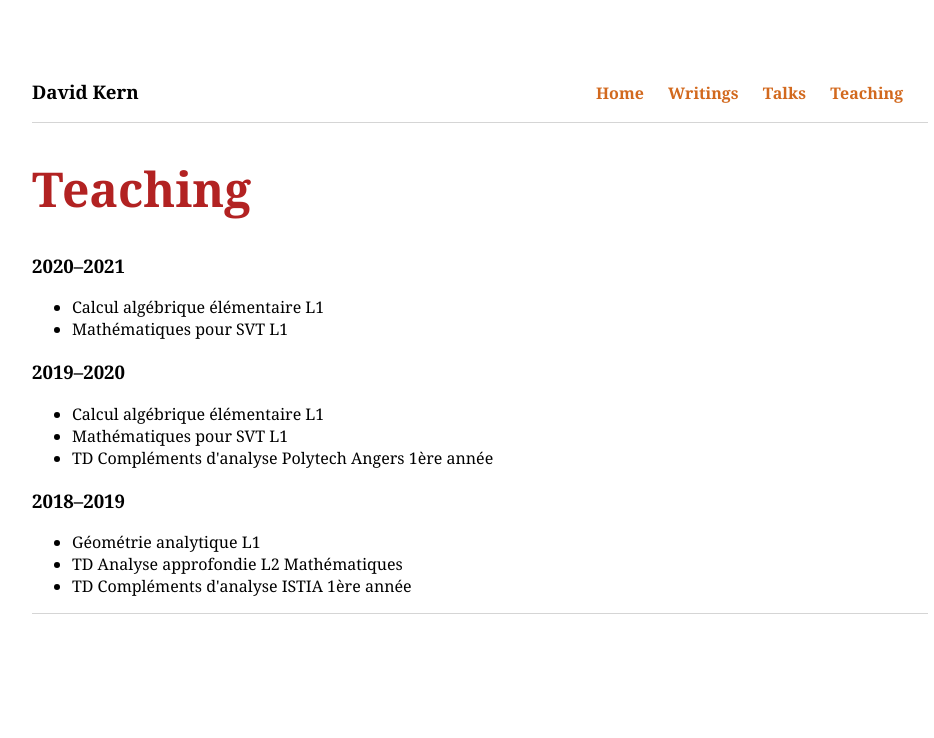
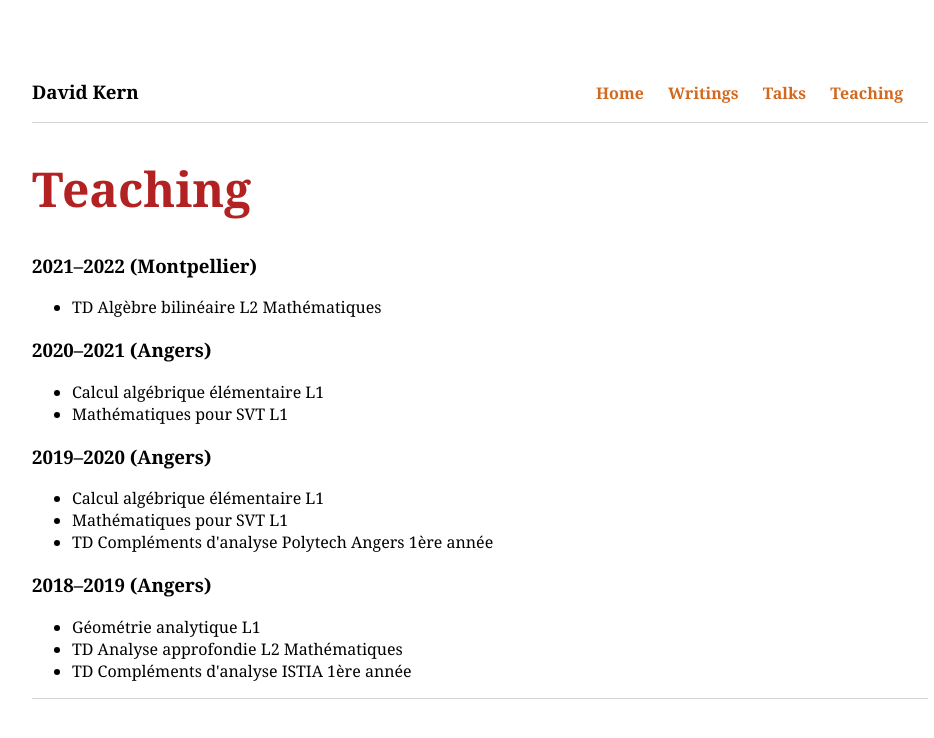
Before and after one commit to dskern/dskern.github.io, a Jekyll site: the page built from teaching.html, in a window 1280 px wide. Shown: the top 738 px of the page, without its empty margins (160-1094 px from the left). Built offline with Jekyll 4.4.1, drawn with Linux system fonts in a browser that asks for light colours.

Commit message:
Add algèbre bilin 2021

```diff
--- a/teaching.html
+++ b/teaching.html
@@ -3,14 +3,20 @@ layout: default
 title: Teaching
 ---
 
-<h3>2020&ndash;2021</h3>
+<h3>2021&ndash;2022 (Montpellier)</h3>
+
+<ul>
+  <li>TD Algèbre bilinéaire L2 Mathématiques</li>
+</ul>
+
+<h3>2020&ndash;2021 (Angers)</h3>
 
 <ul>
   <li>Calcul algébrique élémentaire L1</li>
   <li>Mathématiques pour SVT L1</li>
 </ul>
 
-<h3>2019&ndash;2020</h3>
+<h3>2019&ndash;2020 (Angers)</h3>
 
 <ul>
   <li>Calcul algébrique élémentaire L1</li>
@@ -18,7 +24,7 @@ title: Teaching
   <li>TD Compléments d'analyse Polytech Angers 1ère année</li>
 </ul>
 
-<h3>2018&ndash;2019</h3>
+<h3>2018&ndash;2019 (Angers)</h3>
 
 <ul>
   <li>Géométrie analytique L1</li>
```
